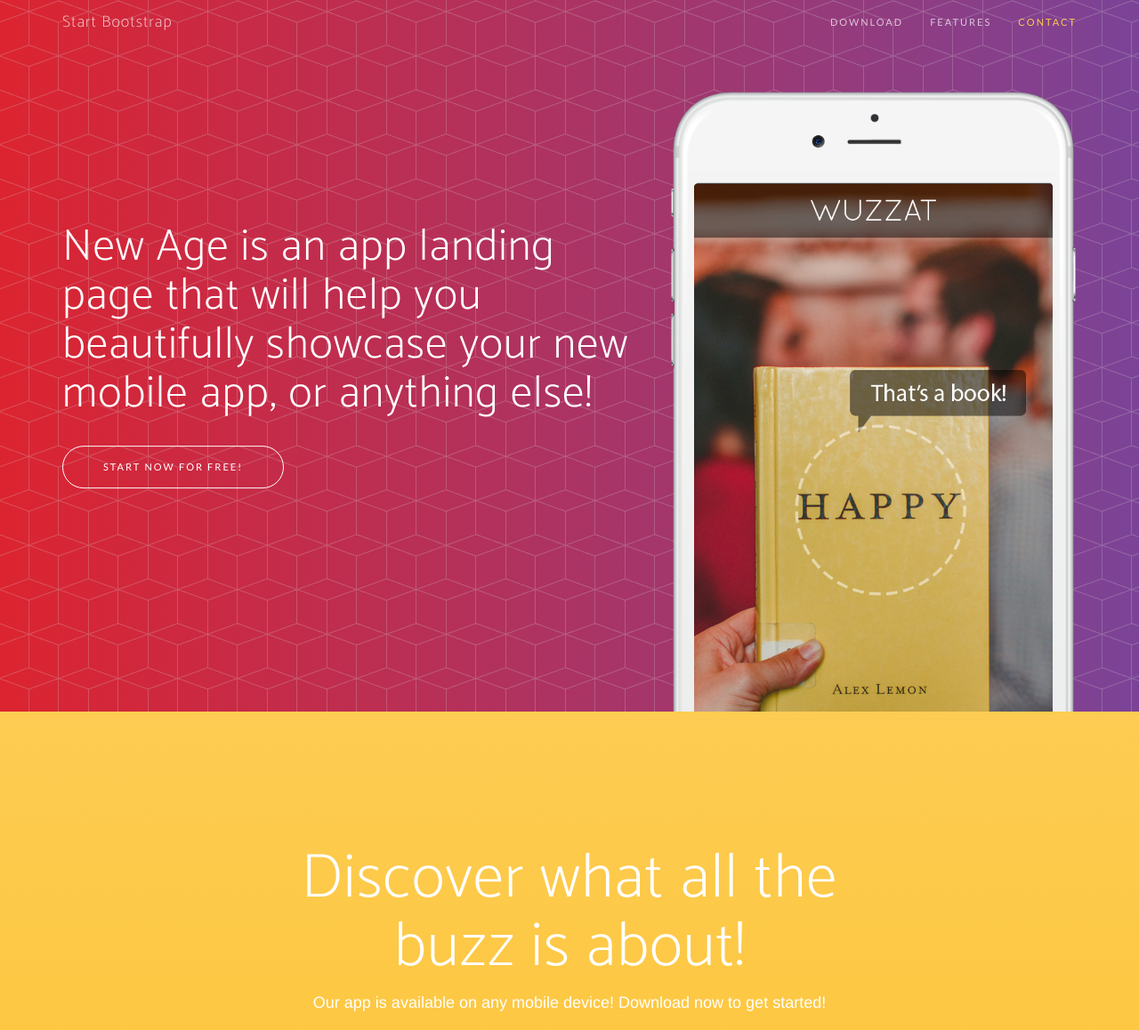
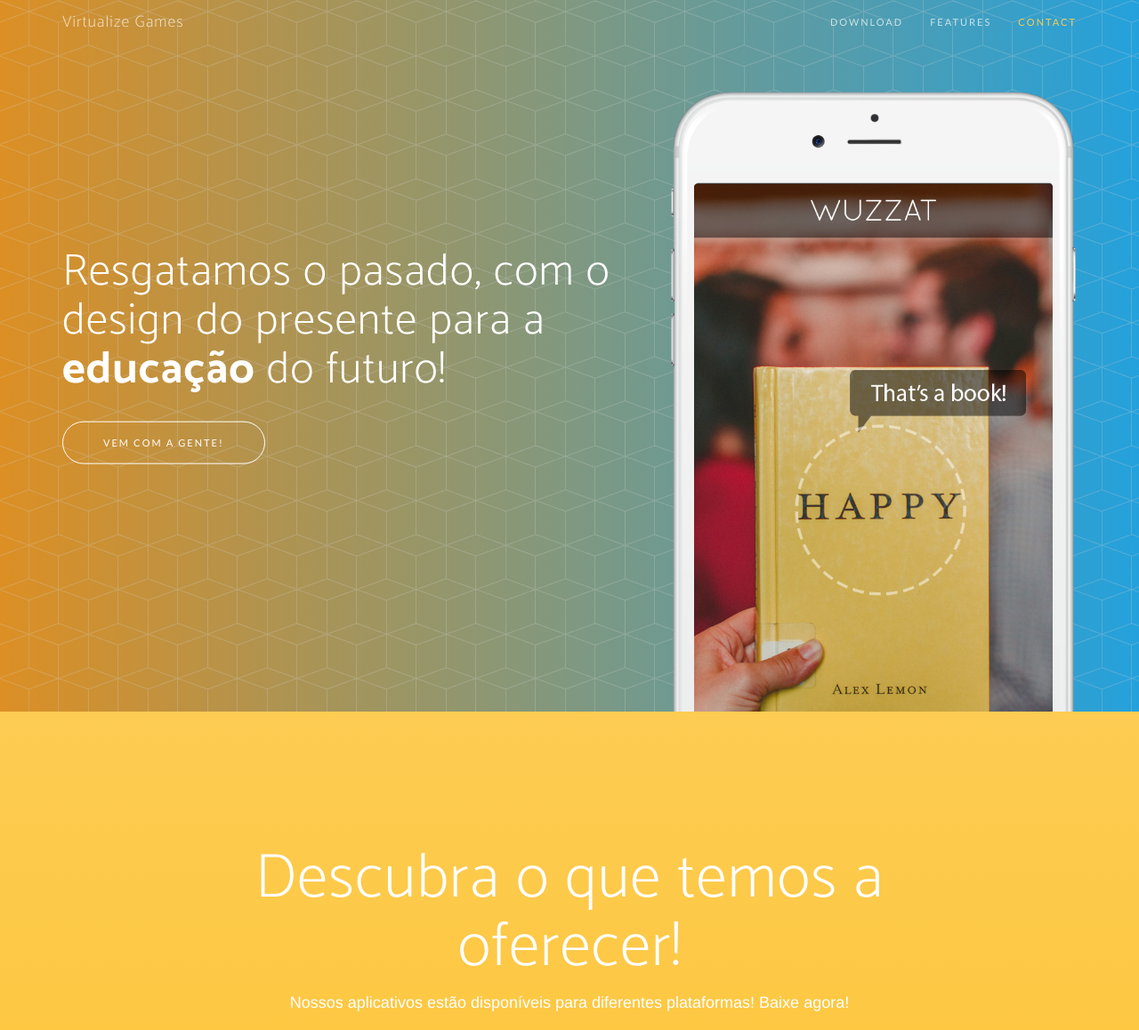
Before and after one commit to WilkOliveira/Site_VirtualizeGames, a website: page index.html in a window 1280 px wide. Shown: the top 1158 px of the page at 89% size. Drawn offline with nearby package versions, Linux system fonts and the light colour scheme; a web font is replaced by a local one.

Commit message:
Atualizações gerais

```diff
--- a/index.html
+++ b/index.html
@@ -9,7 +9,7 @@
     <meta name="description" content="">
     <meta name="author" content="">
 
-    <title>New Age - Start Bootstrap Theme</title>
+    <title>Virtualize Games</title>
 
     <!-- Bootstrap Core CSS -->
     <link href="lib/bootstrap/css/bootstrap.min.css" rel="stylesheet">
@@ -45,7 +45,7 @@
                 <button type="button" class="navbar-toggle collapsed" data-toggle="collapse" data-target="#bs-example-navbar-collapse-1">
                     <span class="sr-only">Toggle navigation</span> Menu <i class="fa fa-bars"></i>
                 </button>
-                <a class="navbar-brand page-scroll" href="#page-top">Start Bootstrap</a>
+                <a class="navbar-brand page-scroll" href="#page-top">Virtualize Games</a>
             </div>
 
             <!-- Collect the nav links, forms, and other content for toggling -->
@@ -73,8 +73,8 @@
                 <div class="col-sm-7">
                     <div class="header-content">
                         <div class="header-content-inner">
-                            <h1>New Age is an app landing page that will help you beautifully showcase your new mobile app, or anything else!</h1>
-                            <a href="#download" class="btn btn-outline btn-xl page-scroll">Start Now for Free!</a>
+                            <h1>Resgatamos o pasado, com o design do presente para a <b>educação</b> do futuro!</h1>
+                            <a href="#download" class="btn btn-outline btn-xl page-scroll">Vem com a gente!</a>
                         </div>
                     </div>
                 </div>
@@ -101,8 +101,8 @@
         <div class="container">
             <div class="row">
                 <div class="col-md-8 col-md-offset-2">
-                    <h2 class="section-heading">Discover what all the buzz is about!</h2>
-                    <p>Our app is available on any mobile device! Download now to get started!</p>
+                    <h2 class="section-heading">Descubra o que temos a oferecer!</h2>
+                    <p>Nossos aplicativos estão disponíveis para diferentes plataformas! Baixe agora!</p>
                     <div class="badges">
                         <a class="badge-link" href="#"><img src="img/google-play-badge.svg" alt=""></a>
                         <a class="badge-link" href="#"><img src="img/app-store-badge.svg" alt=""></a>
--- a/less/variables.less
+++ b/less/variables.less
@@ -3,8 +3,8 @@
 // Gray and Brand Colors for use across theme
 
 @theme-primary:    #fdcc52;
-@theme-secondary:  #7b4397;
-@theme-tertiary:   #dc2430;
+@theme-secondary:  #24a1dc;
+@theme-tertiary:   #dc8f24;
 
 @gray-base:        #000;
 @gray-darker:      lighten(@gray-base, 13.5%); // #222
```
Also changed, not shown: css/new-age.css, css/new-age.min.css.
